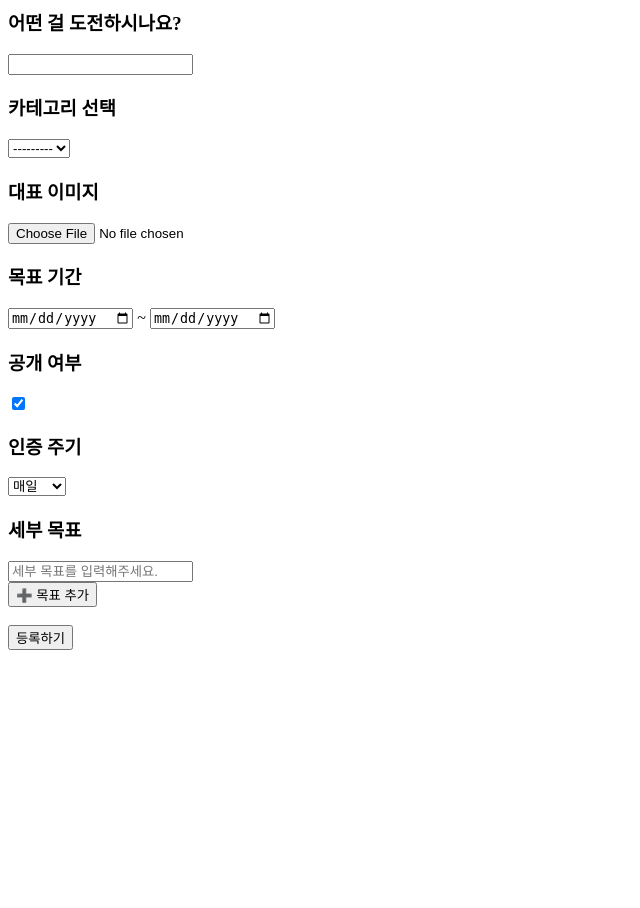
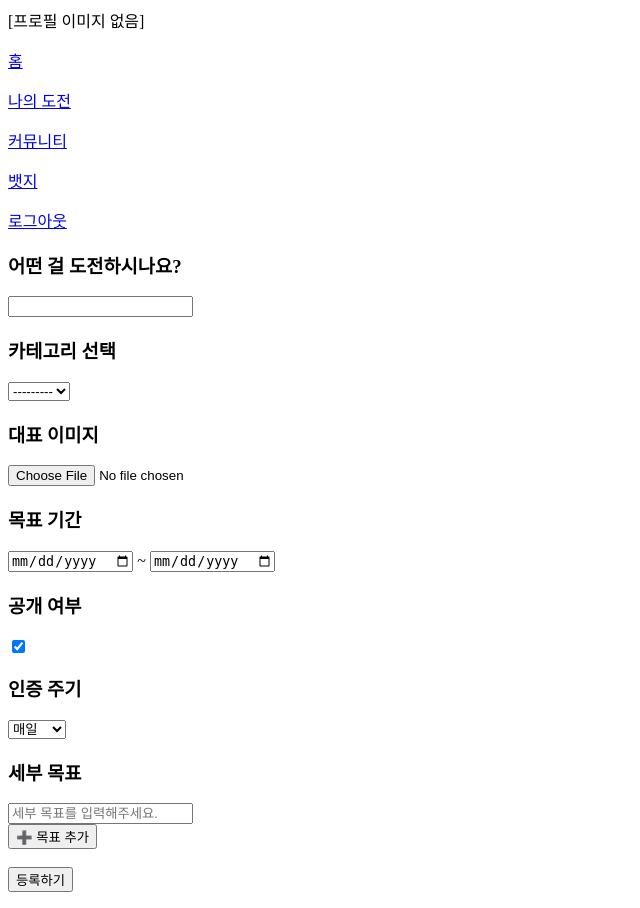
Before and after one commit to 2025-HERETHON/2025-herethon-13, a Django app: page /challenges/create/ in a window 1280 px wide. Shown: the whole page, without its empty margins (0-640 px from the left). Before the commit the page ends 650 px from the top, so only its background shows below. Run offline with Django 5.2, Linux system fonts and the light colour scheme; the visitor is signed in with stand-in values (Sample User, id 1); data that the repository does not hold is empty.

Commit message:
feat: challenge 도전 생성 페이지

```diff
--- a/Dherethon/challenges/templates/challenges/create.html
+++ b/Dherethon/challenges/templates/challenges/create.html
@@ -1,5 +1,33 @@
 {% load static %}
 {% block content %}
+
+<div>
+
+    <!-- 왼쪽 사이드바 -->
+    <div>
+        <!-- 프로필 -->
+        {% if request.user.profile_image %}
+            <img src="{{ request.user.profile_image.url }}" alt="프로필 이미지">
+        {% else %}
+            <p>[프로필 이미지 없음]</p>
+        {% endif %}
+
+        <p>{{ request.user.nickname }}</p>
+
+        <!-- 메뉴 -->
+        <nav>
+            <p><a href="{% url 'home:main' %}">홈</a></p>
+            <p><a href="{% url 'challenges:my_challenges' %}">나의 도전</a></p>
+            <p><a href="#">커뮤니티</a></p>
+            <p><a href="#">뱃지</a></p>
+        </nav>
+
+        <!-- 로그아웃 -->
+        <p><a href="{% url 'api:logout' %}">로그아웃</a></p>
+    </div>
+
+    <!-- 오른쪽 메인 콘텐츠 -->
+    <div>
 
         <form method="post" enctype="multipart/form-data">
             {% csrf_token %}
@@ -34,7 +62,9 @@
             <button type="submit">등록하기</button>
         </form>
 
-<!-- JS 파일 연결 -->
         <script src="{% static 'js/create.js' %}"></script>
+    </div>
+
+</div>
 
 {% endblock %}
--- a/Dherethon/challenges/views.py
+++ b/Dherethon/challenges/views.py
@@ -101,7 +101,7 @@ def create_challenge(request):
                 if content.strip():
                     Goal.objects.create(challenge=challenge, content=content)
 
-            return redirect('challenges:list')
+            return redirect('challenges:my_challenges')
 
     else:
         form = ChallengeForm()
```
Lines whose indentation alone changed are shown as unchanged.
